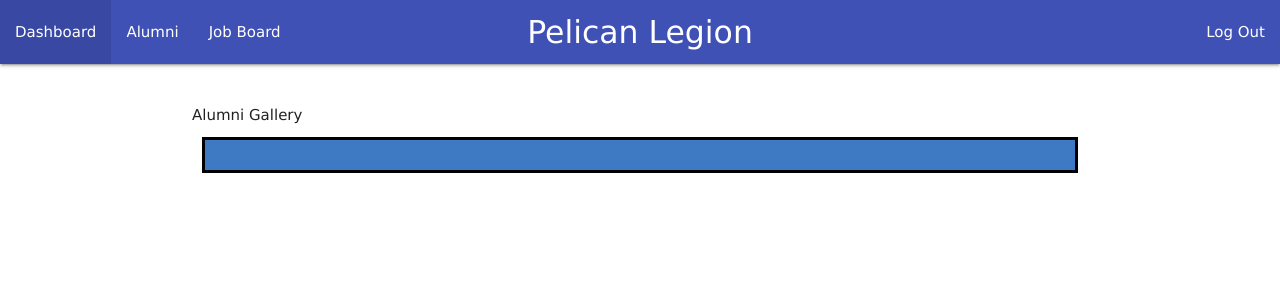
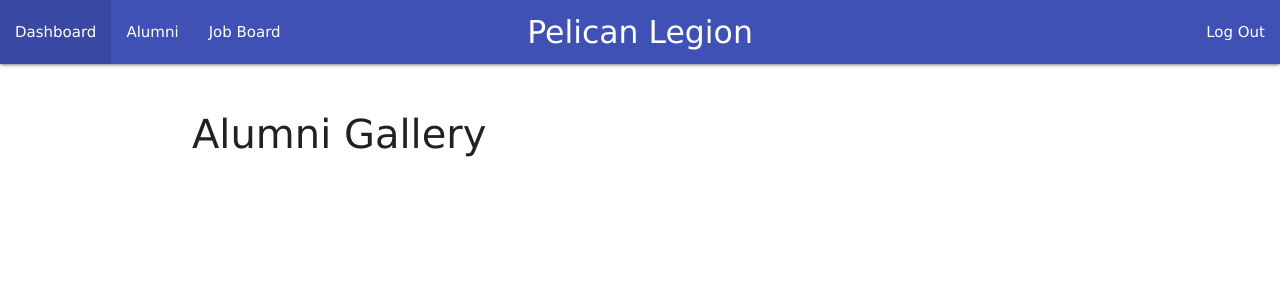
Before and after one commit to michelllle-liu/pelican-legion, a Flask app: page /alumni in a window 1280 px wide. Shown: the top 300 px of the page. Run offline with Flask 2, Linux system fonts and the light colour scheme.

Commit message:
Remove background color and borders from stylesheet

```diff
--- a/App/static/style.css
+++ b/App/static/style.css
@@ -142,20 +142,20 @@ img {vertical-align: middle;}
   margin: auto;
   top: 50px;
   padding: 10px;
-  background-color: rgba(127, 255, 212, 0);
+  /* background-color: rgba(127, 255, 212, 0); */
 
 }
 
 .gallery{
   max-width: 1600px;
-  background-color:#0553b2c5;
+  /* background-color:#0553b2c5; */
   height: fit-content;
   padding:5px;
-  border: 3px solid black;
+  /* border: 3px solid black; */
 }
 
-.row.gallery{
-  border: 3px groove gray;
+.row.g{
+  /* border: 3px groove gray; */
   max-width: 100%;
   height: fit-content;
   margin:auto;
@@ -174,7 +174,8 @@ figure {
   height: fit-content;
   margin-left:auto ;
   margin-right: auto;
-  background-color: rgb(164, 208, 247);
+  /* background-color: rgb(164, 208, 247); */
+}
 
 
 
@@ -204,7 +205,7 @@ figcaption {
   margin-left:30%;
   margin-right: auto;
   margin-bottom: -13%;
-  background-color: rgb(164, 208, 247);
+  /* background-color: rgb(164, 208, 247); */
 
 
 }
```
